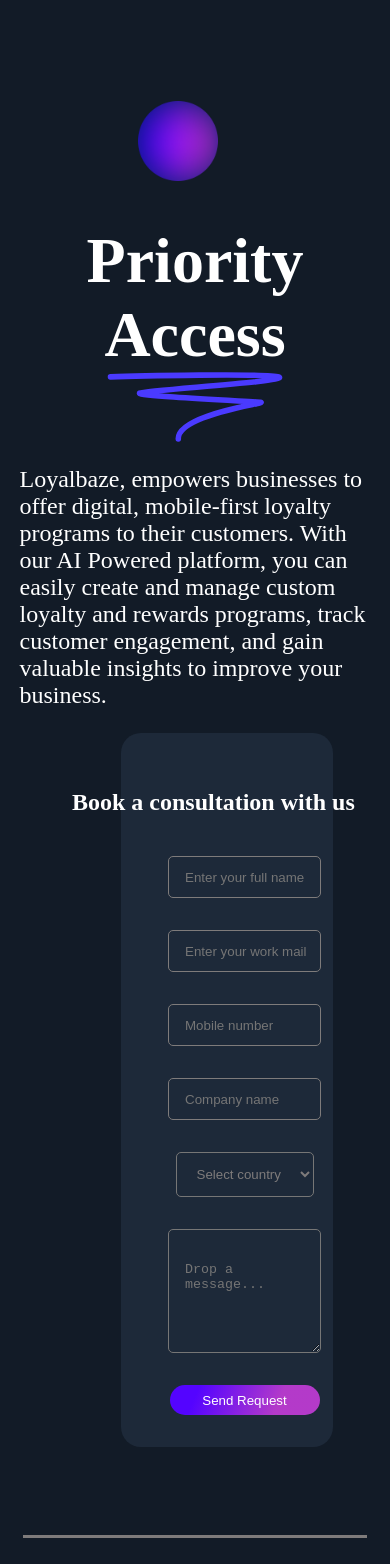
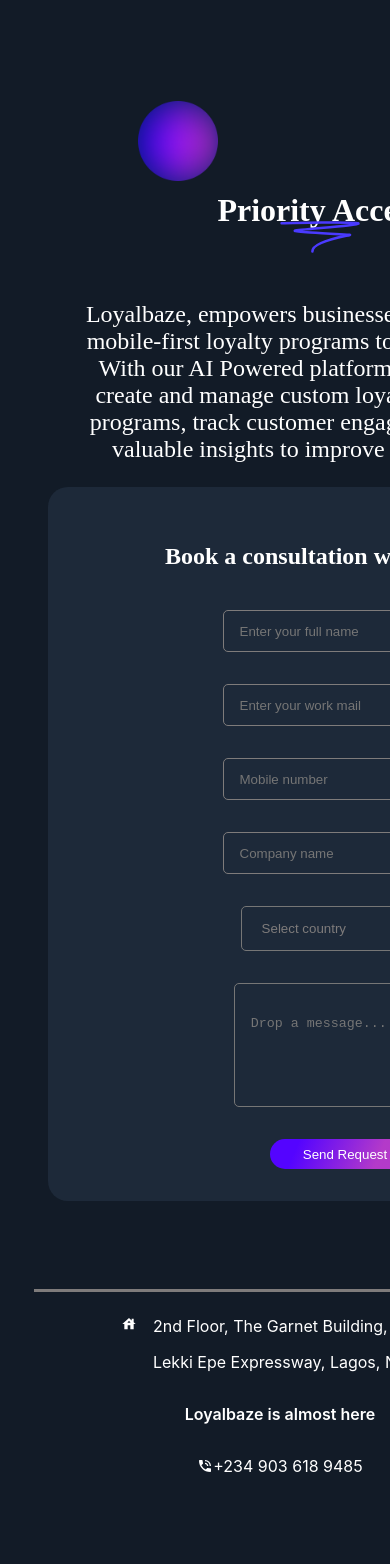
Before and after one commit to abdussalam-mustapha/loyalbaze, a React (Create React App) app: page /About in a window 390 px wide. Shown: the top 1564 px of the page. After the commit the page ends 1492 px from the top, so only its background shows below. Built offline with nearby package versions, Linux system fonts and the light colour scheme.

Commit message:
new update

```diff
--- a/src/App.css
+++ b/src/App.css
@@ -4,6 +4,7 @@
   left: 0;
   top: 0;
   color: #fff;
+  overflow-x: hidden;
 }
 
 .text_logo {
@@ -37,11 +38,13 @@
   left: 32%;
   top: 615px;
 }
+
 .icon_2 {
   position: absolute;
   left: 32%;
   top: 688px;
 }
+
 /* .input_1  {
   position: absolute;
   top: 615px;
@@ -188,6 +191,7 @@
   align-items: center;
   margin: 0 -2px;
 }
+
 #i_2 {
   background: #c404ff;
   color: #fff;
@@ -199,6 +203,7 @@
   align-items: center;
   margin: 0 -2px;
 }
+
 #i_3 {
   background: rgb(7, 7, 197);
   color: #fff;
@@ -210,6 +215,7 @@
   align-items: center;
   margin: 0 -2px;
 }
+
 #i_4 {
   background: blueviolet;
   color: #fff;
@@ -237,7 +243,8 @@
 }
 
 .col_2 {
-  width: 38%;
+  width: 40%;
+  padding-right: 4rem;
 }
 
 .form_section {
@@ -382,15 +389,74 @@
   font-weight: 600;
 }
 
-/* .input_cont_1 {
-  position: relative;
+.mb {
+  display: flex;
+  justify-content: space-between;
+  align-items: center;
+}
+@media screen and (min-width: 768px) {
+  .form_section {
+    width: 500px;
+    margin-right: 4rem;
+  }
 }
 
-.input_cont_2 {
-  position: relative;
-} */
+@media screen and (max-width: 768px) {
+  .abt_section {
+    flex-direction: column;
+    padding-left: 1rem !important;
+    padding-right: 1rem !important;
+    /* justify-content: center !important;
+    align-items: center !important; */
+    width: 100%;
+  }
 
-@media screen and (max-width: 768px) {
+  .col_1 {
+    width: 90%;
+    margin: auto;
+    display: flex;
+    flex-direction: column;
+    justify-content: center;
+    align-items: center;
+  }
+
+  .star_4,
+  .star_5,
+  .star_6,
+  .star_7 {
+    z-index: -1000;
+  }
+
+  .col_2 {
+    width: 600px !important;
+    padding: 0 !important;
+    display: flex;
+    flex-direction: column;
+    justify-content: flex-start;
+    align-items: center;
+  }
+
+  .form_section {
+    width: 100%;
+  }
+
+  .form_section input {
+    width: 100%;
+  }
+
+  .abt_text {
+    font-size: 2rem;
+  }
+
+  .abt_desc {
+    z-index: 100;
+  }
+
+  .line_img {
+    height: 5rem;
+    width: 5rem;
+  }
+
   .text_logo {
     font-size: 2rem;
   }
@@ -400,7 +466,7 @@
     height: 1rem;
   }
 
-  .r_btn  {
+  .r_btn {
     padding: 5px 20px;
   }
 
@@ -414,70 +480,65 @@
     margin: 0;
     padding: 0 2rem;
   }
+
   .main_circle {
     z-index: -10;
   }
+
   .main_content input {
     width: 200px;
     height: 2rem;
   }
+
   .btn {
     width: 150px;
     /* height: 1.5rem; */
     padding: 8px 6px !important;
     height: 30px;
   }
+
   .icon_1 {
     top: 462px;
     left: 35%;
   }
+
   .icon_2 {
     top: 528px;
     left: 35%;
   }
+  .footer_sect {
+    flex-direction: column;
+    justify-content: flex-start !important;
+    align-items: center;
+    padding: 0 0 0 0 !important;
+  }
 
 }
 
-@media screen and (max-width: 768px) {
-  .abt_section {
-    flex-direction: column;
-    padding-left: 0 !important;
-    padding-right: 0 !important;
-    justify-content: center !important;
-    align-items: center !important;
-
-  }
-  .col_1 {
-    width: 90%;
-    margin: auto;
-  }
-  .col-2 {
-    width: 150% !important;
-    padding: 0 !important;
-    display: flex;
-    justify-content: center;
-    align-items: center;
-    margin: auto;
-  }
-  .form_section {
-    width: 100%;
-  }
-  .form_section input {
-    width: 90%;
-  }
-}
 
 @media screen and (max-width: 568px) {
   body {
     overflow-x: hidden !important;
   }
+
   .icon_1 {
     top: 568px;
     left: 24%;
   }
+
   .icon_2 {
     top: 635px;
     left: 24%;
+  }
+
+  .col_1 {
+    text-align: center;
+    margin:  0 0 0 3rem;
+  }
+
+  .col_2 {
+    width: 480px !important;
+    margin:  0 0 0 3rem;
   }
 }
 
@@ -486,9 +547,24 @@
     top: 670px;
     left: 18%;
   }
+
   .icon_2 {
     top: 734px;
     left: 18%;
+  }
+
+  .col_2 {
+    width: 290px !important;
+    padding: 0 0 0 7rem !important;
+  }
+  .col_1 {
+    padding: 0 0 0 7rem !important;
+  }
+  hr {
+    margin-left: 7rem;
+  }
+  .footer_sect {
+    margin-left: 7rem;
   }
 }
 
@@ -496,6 +572,7 @@
   .icon_1 {
     display: none;
   }
+
   .icon_2 {
     display: none;
   }
```
